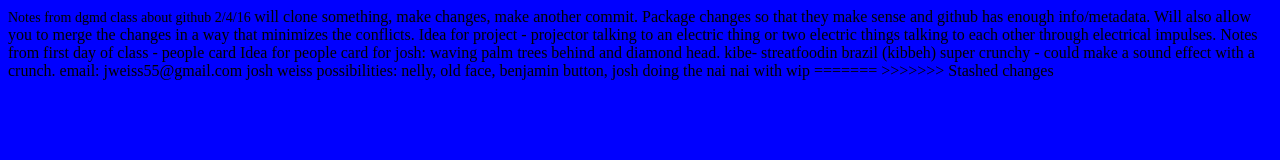
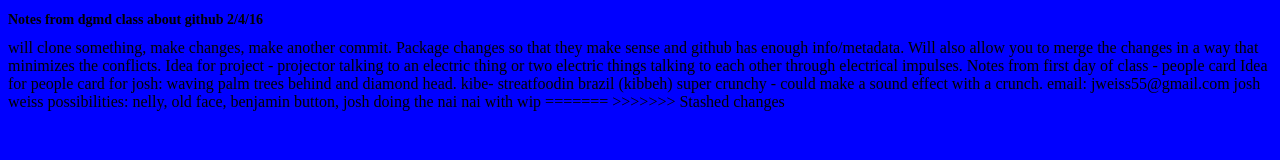
Before and after one commit to mojopi/mojopi.github.io, a plain HTML site: page index.html in a window 1280 px wide. Drawn offline with Linux system fonts and the light colour scheme.

Commit message:
practicing again

```diff
--- a/index.html
+++ b/index.html
@@ -12,14 +12,17 @@
 		height: 100%;
 	}
 
+	h2 {
+		font-family:"Times New Roman";
+		font-size: 14px;
+	}
 	</style>
 </head>
 <body id='body'>
 
 <div id='scroll'></div>
 
-<span style='font-size: 14px'>
-Notes from dgmd class about github 2/4/16 </span>
+<h2>Notes from dgmd class about github 2/4/16 </h2>
 
 will clone something, make changes, make another commit. Package changes so that they make sense and github has enough info/metadata.
 Will also allow you to merge the changes in a way that minimizes the conflicts.
```
